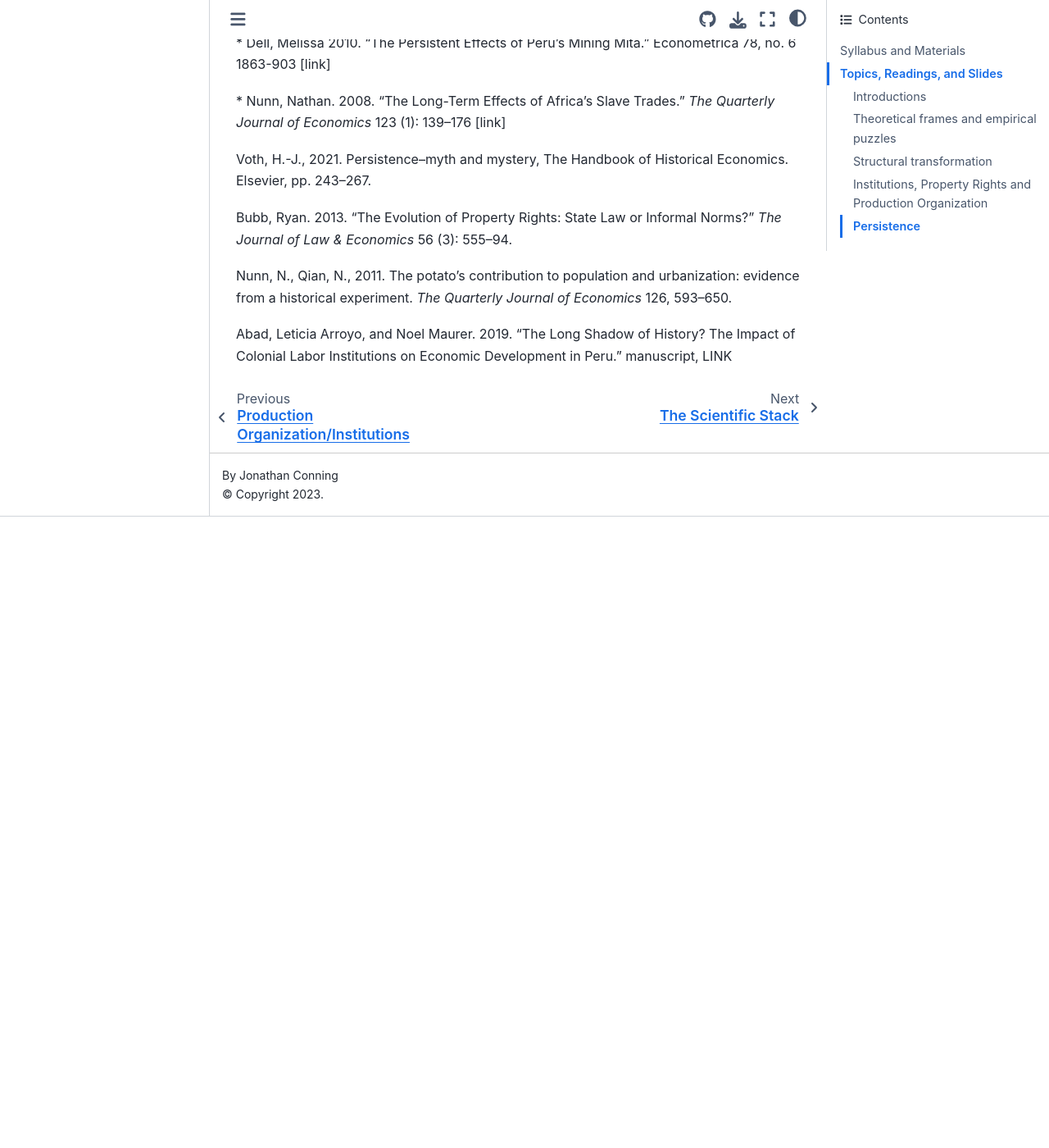
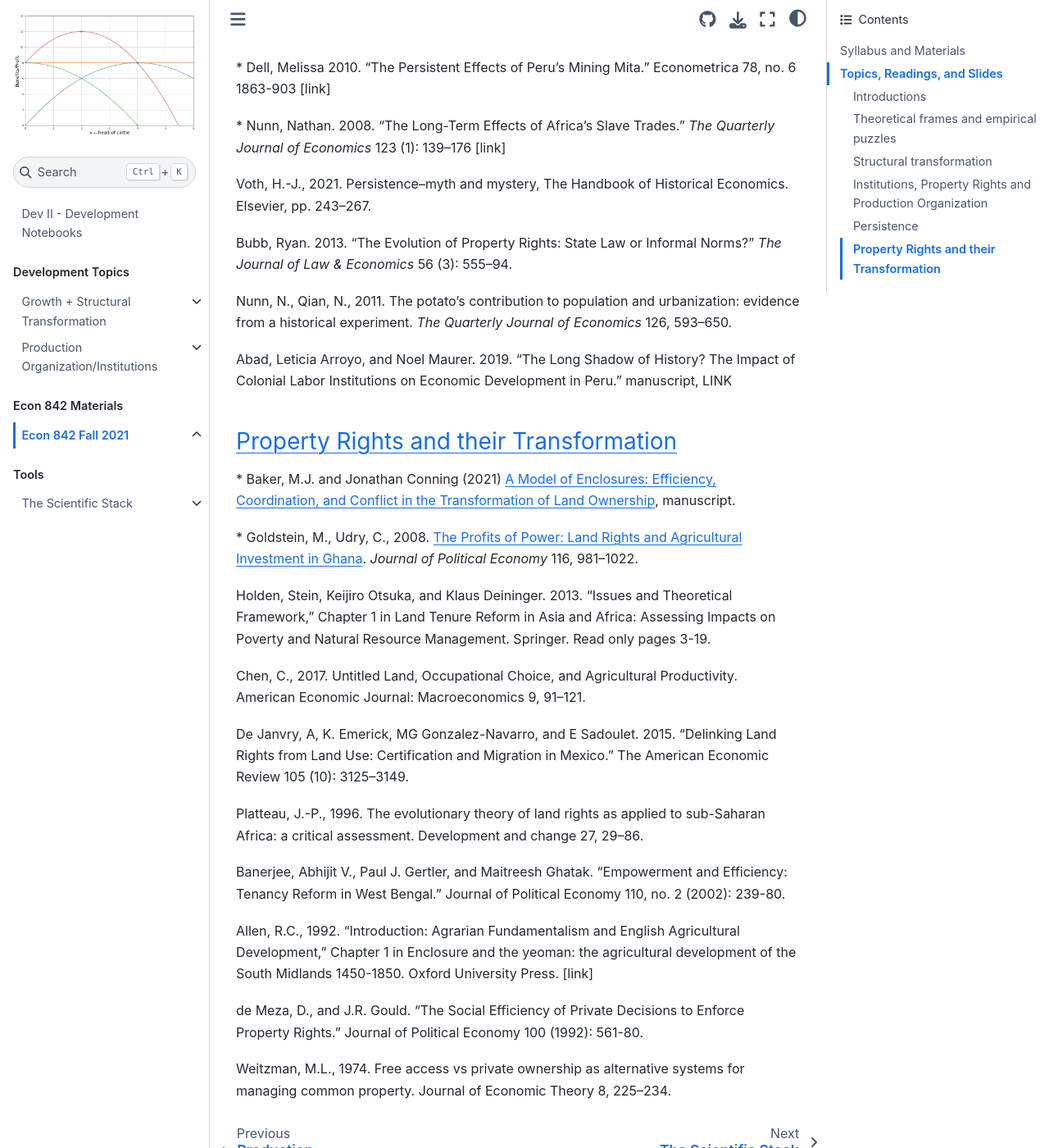
Before and after one commit to jhconning/DevII, a Jupyter Book: the page built from course/classf21.md, in a window 1280 px wide and 1400 px high, scrolled down 2710 px. Shown: the whole window at 82% size. Built offline with Jupyter Book 1.0.4 settings and Sphinx 7.4.7 and the Sphinx Book theme 1.1.4, drawn with Linux system fonts in a browser that asks for light colours; pages that are not in the unit, such as notebooks, are missing from menus; before the commit the page ends 3340 px from its top, so only the background shows below that; some of the changed text lies outside the part shown.

Commit message:
10/7 class readings

```diff
--- a/course/classf21.md
+++ b/course/classf21.md
@@ -86,3 +86,25 @@
 Nunn, N., Qian, N., 2011. The potato’s contribution to population and urbanization: evidence from a historical experiment. _The Quarterly Journal of Economics_ 126, 593–650.
 
 Abad, Leticia Arroyo, and Noel Maurer. 2019. “The Long Shadow of History? The Impact of Colonial Labor Institutions on Economic Development in Peru.” manuscript,  LINK
+
+### Property Rights and their Transformation
+
+\* Baker, M.J. and Jonathan Conning (2021) [A Model of Enclosures: Efficiency, Coordination, and Conflict in the Transformation of Land Ownership](https://drive.google.com/file/d/1yhsnk94RIJL5HRMQLJy5nqQD-rApiVzw/view?usp=sharing), manuscript.
+
+\* Goldstein, M., Udry, C., 2008. [The Profits of Power: Land Rights and Agricultural Investment in Ghana](https://www.journals.uchicago.edu/doi/full/10.1086/595561?casa_token=TUHsqwDGot4AAAAA:OXKDpVbmTDp2qMpwB9gSocuzYKKkGeRpF1KmuaMKyUfD0NfhKqwHl71kw_sOcUTRRKq8PGHwig). _Journal of Political Economy_ 116, 981–1022.
+
+Holden, Stein, Keijiro Otsuka, and Klaus Deininger. 2013. "Issues and Theoretical Framework,"  Chapter 1 in Land Tenure Reform in Asia and Africa: Assessing Impacts on Poverty and Natural Resource Management. Springer. Read only pages 3-19.
+
+Chen, C., 2017. Untitled Land, Occupational Choice, and Agricultural Productivity. American Economic Journal: Macroeconomics 9, 91–121.
+
+De Janvry, A, K. Emerick, MG Gonzalez-Navarro, and E Sadoulet. 2015. “Delinking Land Rights from Land Use: Certification and Migration in Mexico.” The American Economic Review 105 (10): 3125–3149.
+
+Platteau, J.-P., 1996. The evolutionary theory of land rights as applied to sub-Saharan Africa: a critical assessment. Development and change 27, 29–86.
+
+Banerjee, Abhijit V., Paul J. Gertler, and Maitreesh Ghatak. "Empowerment and Efficiency: Tenancy Reform in West Bengal." Journal of Political Economy 110, no. 2 (2002): 239-80.
+
+Allen, R.C., 1992. “Introduction: Agrarian Fundamentalism and English Agricultural Development,” Chapter 1 in Enclosure and the yeoman: the agricultural development of the South Midlands 1450-1850. Oxford University Press. [link]
+
+de Meza, D., and J.R. Gould. "The Social Efficiency of Private Decisions to Enforce Property Rights." Journal of Political Economy 100 (1992): 561-80.
+
+Weitzman, M.L., 1974. Free access vs private ownership as alternative systems for managing common property. Journal of Economic Theory 8, 225–234.
```
